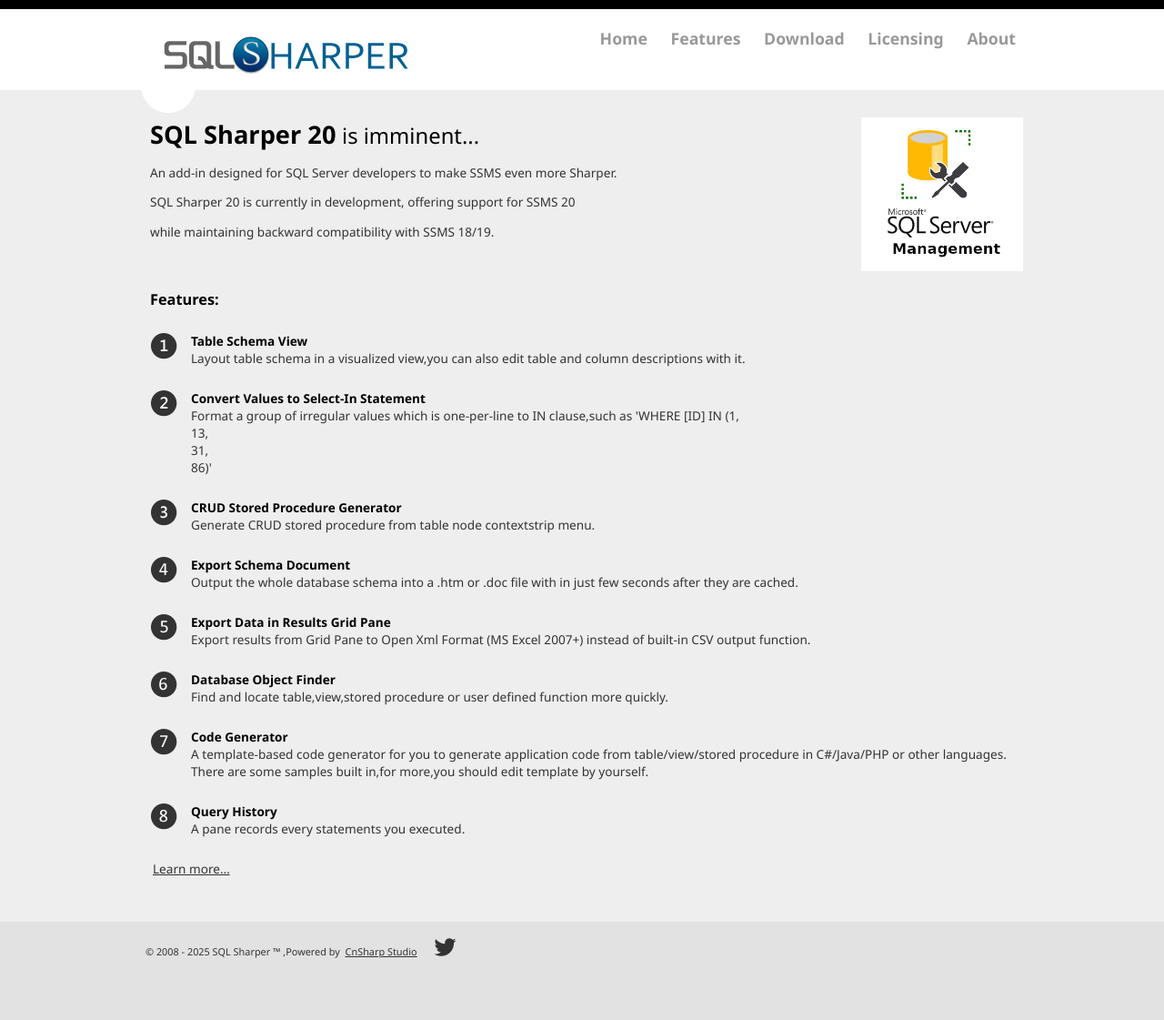
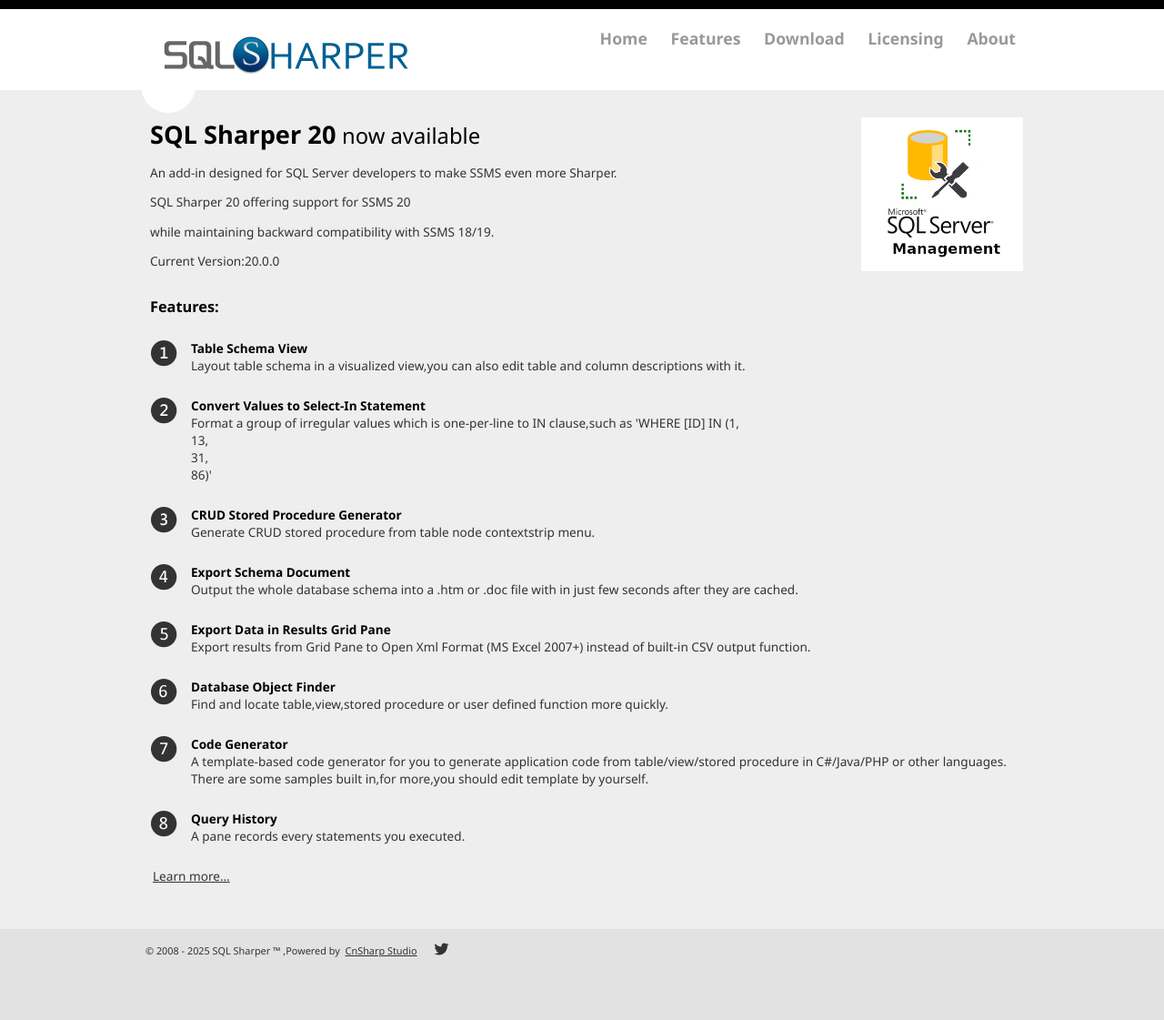
Before and after one commit to sqlsharper/sqlsharper.github.io, a Jekyll site: the page built from index.html, in a window 1280 px wide. Shown: the whole page at 91% size. Built offline with Jekyll 4.4.1, drawn with Linux system fonts in a browser that asks for light colours.

Commit message:
V20 init

```diff
--- a/assets/themes/sqlsharper/css/site.css
+++ b/assets/themes/sqlsharper/css/site.css
@@ -109,7 +109,7 @@
 
 .twitter-link {
     color: #1DA1F2;
-    font-size: 24px;
+    font-size: 16px;
     margin-left: 10px;
     transition: color 0.3s;
 }
@@ -120,7 +120,7 @@
 
 .facebook-link {
     color: #1877F2;
-    font-size: 24px;
+    font-size: 16px;
     margin-left: 10px;
     transition: color 0.3s;
 }
--- a/index.html
+++ b/index.html
@@ -17,17 +17,18 @@
 
             <hgroup class="title">
                 <h1>SQL Sharper 20</h1>
-                <h2>is imminent...</h2>
+                <h2>now available</h2>
             </hgroup>
             <p>
                 An add-in designed for SQL Server developers to make SSMS even more Sharper.
             </p>
             <p>
-                SQL Sharper 20 is currently in development, offering support for SSMS 20
+                SQL Sharper 20 offering support for SSMS 20
             </p>
             <p>
                 while maintaining backward compatibility with SSMS 18/19.
             </p>
+            <p>Current Version:20.0.0</p>
 
         </div>
         <div class="float-right"><img src="images/ssms-logo.png" width="178" height="169"></div>
```
